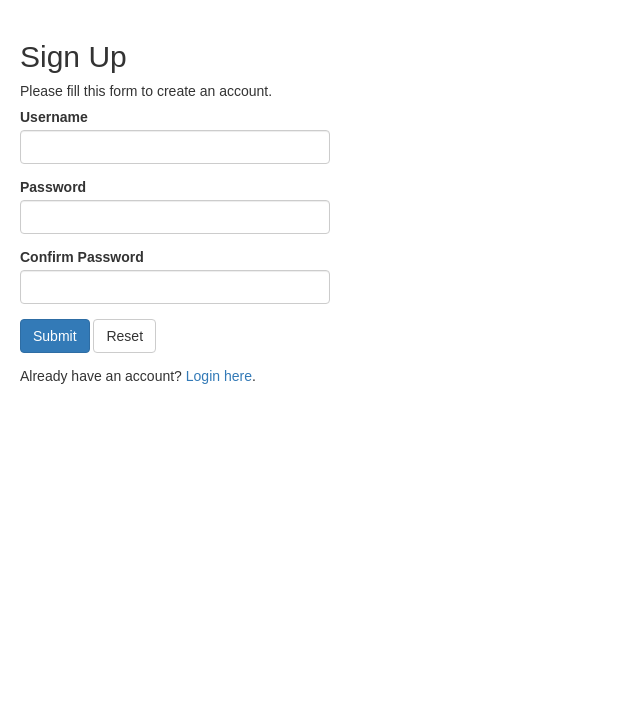
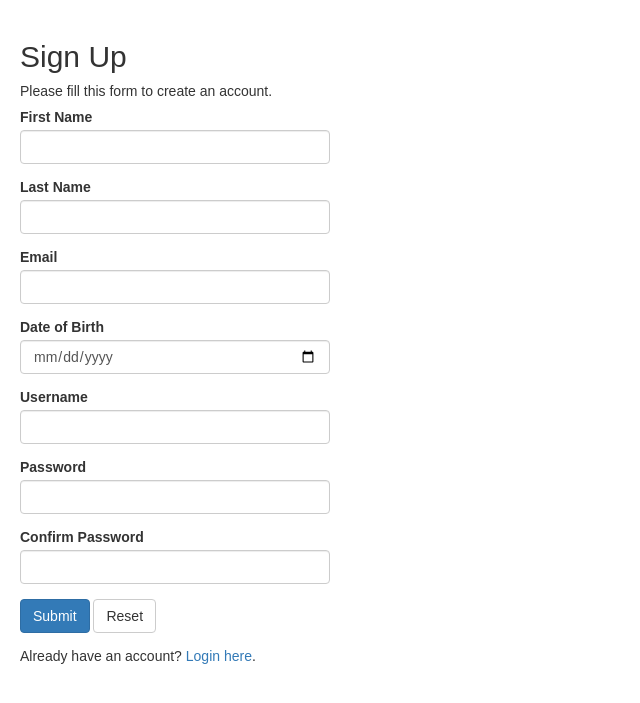
Before and after one commit to Mozziemist/424_SecureLogin, a PHP site: page /register.php in a window 1280 px wide. Shown: the top 703 px of the page, without its empty margins (0-640 px from the left). Run offline with PHP 8.4, Linux system fonts and the light colour scheme.

Commit message:
fixed password checks (not realtime)

```diff
--- a/register.php
+++ b/register.php
@@ -3,11 +3,67 @@
 require_once "config.php";
 
 // Define variables and initialize with empty values
-$username = $password = $confirm_password = "";
-$username_err = $password_err = $confirm_password_err = "";
+$first_name = $last_name = $email = $birth_date = $username = $password = $confirm_password =  "";
+$first_name_err = $last_name_err = $email_err = $birth_date_err = $username_err = $password_err = $confirm_password_err = "";
 
 // Processing form data when form is submitted
 if($_SERVER["REQUEST_METHOD"] == "POST"){
+
+    // Validate first name
+    if(empty(trim($_POST["first_name"]))){
+        $first_name_err = "Please enter a name.";
+    } else{
+        $first_name = trim($_POST["first_name"]);
+    }
+
+    // Validate last name
+    if(empty(trim($_POST["last_name"]))){
+        $last_name_err = "Please enter a name.";
+    } else {
+	$last_name = trim($_POST["last_name"]);
+    }
+
+    // Validate email
+    if(empty(trim($_POST["email"]))){
+        $email_err = "Please enter an email.";
+    } else{
+        // Prepare a select statement
+        $sql = "SELECT id FROM users WHERE email = ?";
+
+        if($stmt = mysqli_prepare($link, $sql)){
+            // Bind variables to the prepared statement as parameters
+            mysqli_stmt_bind_param($stmt, "s", $param_email);
+
+            // Set parameters
+            $param_email = trim($_POST["email"]);
+
+            // Attempt to execute the prepared statement
+            if(mysqli_stmt_execute($stmt)){
+                /* store result */
+                mysqli_stmt_store_result($stmt);
+
+                if (!filter_var($param_email, FILTER_VALIDATE_EMAIL)){
+                    $email_err = "Invalid email format";
+                } else if(mysqli_stmt_num_rows($stmt) == 1){
+                    $email_err = "This email is already in use.";
+                } else{
+                    $email = trim($_POST["email"]);
+                }
+            } else{
+                echo "Oops! Something went wrong. Please try again later.";
+            }
+
+            // Close statement
+            mysqli_stmt_close($stmt);
+        }
+    }
+
+    // Validate date of birth
+    if(empty(trim($_POST["birth_date"]))){
+        $birth_date_err = "Please enter your date of birth.";
+    } else{
+        $birth_date = trim($_POST["birth_date"]);
+    }
 
     // Validate username
     if(empty(trim($_POST["username"]))){
@@ -44,18 +100,18 @@ if($_SERVER["REQUEST_METHOD"] == "POST"){
 
     // Validate password
     if(empty(trim($_POST["password"]))){
-        $password_err = "Please enter a password.";
-    } elseif(strlen(trim($_POST["password"])) < 6){
-        $password_err = "Password must have atleast 6 characters.";
-    } elseif(!preg_match("#[0-9]+#",$password)) {
-        $passwordErr = "Your Password Must Contain At Least 1 Number!";
-    } elseif(!preg_match("#[A-Z]+#",$password)) {
-        $passwordErr = "Your Password Must Contain At Least 1 Capital Letter!";
-    } elseif(!preg_match("#[a-z]+#",$password)) {
-        $passwordErr = "Your Password Must Contain At Least 1 Lowercase Letter!";
-    } elseif(preg_match('/[!-%\'-\/:-?\[-{-~]/', $password)){
-        $passwordErr = "Your Passowrd Must Contain A Special Character!";
-    }else{
+        $password_err = "Please enter a password.<br>";
+    } if(strlen(trim($_POST["password"])) < 8){
+        $password_err .= "Password must have at least 8 characters.<br>";
+    } if(!preg_match("#[0-9]+#", trim($_POST["password"]))){
+        $password_err .= "Password must contain at least 1 number.<br>";
+    } if(!preg_match("#[A-Z]+#", trim($_POST["password"]))){
+        $password_err .= "Password must contain at least 1 capital letter.<br>";
+    } if(!preg_match("#[a-z]+#", trim($_POST["password"]))){
+        $password_err .= "Password must contain at least 1 lowercase letter.<br>";
+    } if(!preg_match('/[\'\/~`\!@#\$%\^&\*\(\)_\-\+=\{\}\[\]\|;:"\<\>,\.\?\\\]/', trim($_POST["password"]))){
+        $password_err .= "Password must contain at least 1 of the following special characters: <b>~!@#$%^&*()-_=+{}\|:;'\",./<>?</b>";
+    } else{
         $password = trim($_POST["password"]);
     }
 
@@ -70,16 +126,20 @@ if($_SERVER["REQUEST_METHOD"] == "POST"){
     }
 
     // Check input errors before inserting in database
-    if(empty($username_err) && empty($password_err) && empty($confirm_password_err)){
+    if(empty($first_name_err) && empty($last_name_err) && empty($email_err) && empty($birth_date_err) && empty($username_err) && empty($password_err) && empty($confirm_password_err)){
 
         // Prepare an insert statement
-        $sql = "INSERT INTO users (username, password) VALUES (?, ?)";
+        $sql = "INSERT INTO users (first_name, last_name, email, birth_date, username, password) VALUES (?, ?, ?, ?, ?, ?)";
 
         if($stmt = mysqli_prepare($link, $sql)){
             // Bind variables to the prepared statement as parameters
-            mysqli_stmt_bind_param($stmt, "ss", $param_username, $param_password);
+            mysqli_stmt_bind_param($stmt, "ssssss", $param_first_name, $param_last_name, $param_email, $param_birth_date, $param_username, $param_password);
 
-            // Set parameters
+	    // Set parameters
+	    $param_first_name = $first_name;
+	    $param_last_name = $last_name;
+            $param_email = $email;
+            $param_birth_date = $birth_date;
             $param_username = $username;
             $param_password = password_hash($password, PASSWORD_DEFAULT); // Creates a password hash
 
@@ -109,7 +169,13 @@ if($_SERVER["REQUEST_METHOD"] == "POST"){
     <link rel="stylesheet" href="https://maxcdn.bootstrapcdn.com/bootstrap/3.3.7/css/bootstrap.css">
     <style type="text/css">
         body{ font: 14px sans-serif; }
-        .wrapper{ width: 350px; padding: 20px; }
+	.wrapper{ width: 350px; padding: 20px; }
+	.real-time{
+	    float: right;
+	    <!--position: relative;-->
+	    top: 100px;
+            right: 100px;
+        }
     </style>
 </head>
 <body>
@@ -117,15 +183,35 @@ if($_SERVER["REQUEST_METHOD"] == "POST"){
         <h2>Sign Up</h2>
         <p>Please fill this form to create an account.</p>
         <form action="<?php echo htmlspecialchars($_SERVER["PHP_SELF"]); ?>" method="post">
-            <div class="form-group <?php echo (!empty($username_err)) ? 'has-error' : ''; ?>">
+	    <div class="form-group <?php echo (!empty($first_name_err)) ? 'has-error' : ''; ?>">
+                <label>First Name</label>
+                <input type="text" name="first_name" class="form-control" value="<?php echo $first_name; ?>">
+                <span class="help-block"><?php echo $first_name_err; ?></span>
+	    </div>
+            <div class="form-group <?php echo (!empty($last_name_err)) ? 'has-error' : ''; ?>">
+                <label>Last Name</label>
+                <input type="text" name="last_name" class="form-control" value="<?php echo $last_name; ?>">
+                <span class="help-block"><?php echo $last_name_err; ?></span>
+	    </div>
+            <div class="form-group <?php echo (!empty($email_err)) ? 'has-error' : ''; ?>">
+                <label>Email</label>
+                <input type="email" name="email" class="form-control" value="<?php echo $email; ?>">
+                <span class="help-block"><?php echo $email_err; ?></span>
+            </div>
+            <div class="form-group <?php echo (!empty($birth_date_err)) ? 'has-error' : ''; ?>">
+                <label>Date of Birth</label>
+                <input type="date" name="birth_date" class="form-control" value="<?php echo $birth_date; ?>">
+                <span class="help-block"><?php echo $birth_date_err; ?></span>
+            </div>
+	    <div class="form-group <?php echo (!empty($username_err)) ? 'has-error' : ''; ?>">
                 <label>Username</label>
                 <input type="text" name="username" class="form-control" value="<?php echo $username; ?>">
                 <span class="help-block"><?php echo $username_err; ?></span>
             </div>
             <div class="form-group <?php echo (!empty($password_err)) ? 'has-error' : ''; ?>">
                 <label>Password</label>
-                <input type="password" name="password" class="form-control" value="<?php echo $password; ?>">
-                <span class="help-block"><?php echo $password_err; ?></span>
+		<input type="password" name="password" class="form-control" value="<?php echo $password; ?>">
+		<span class="help-block"><?php echo $password_err; ?></span>
             </div>
             <div class="form-group <?php echo (!empty($confirm_password_err)) ? 'has-error' : ''; ?>">
                 <label>Confirm Password</label>
```
Also changed, not shown: index.php (+10 -5 lines), welcome.php (+30 -6 lines).
